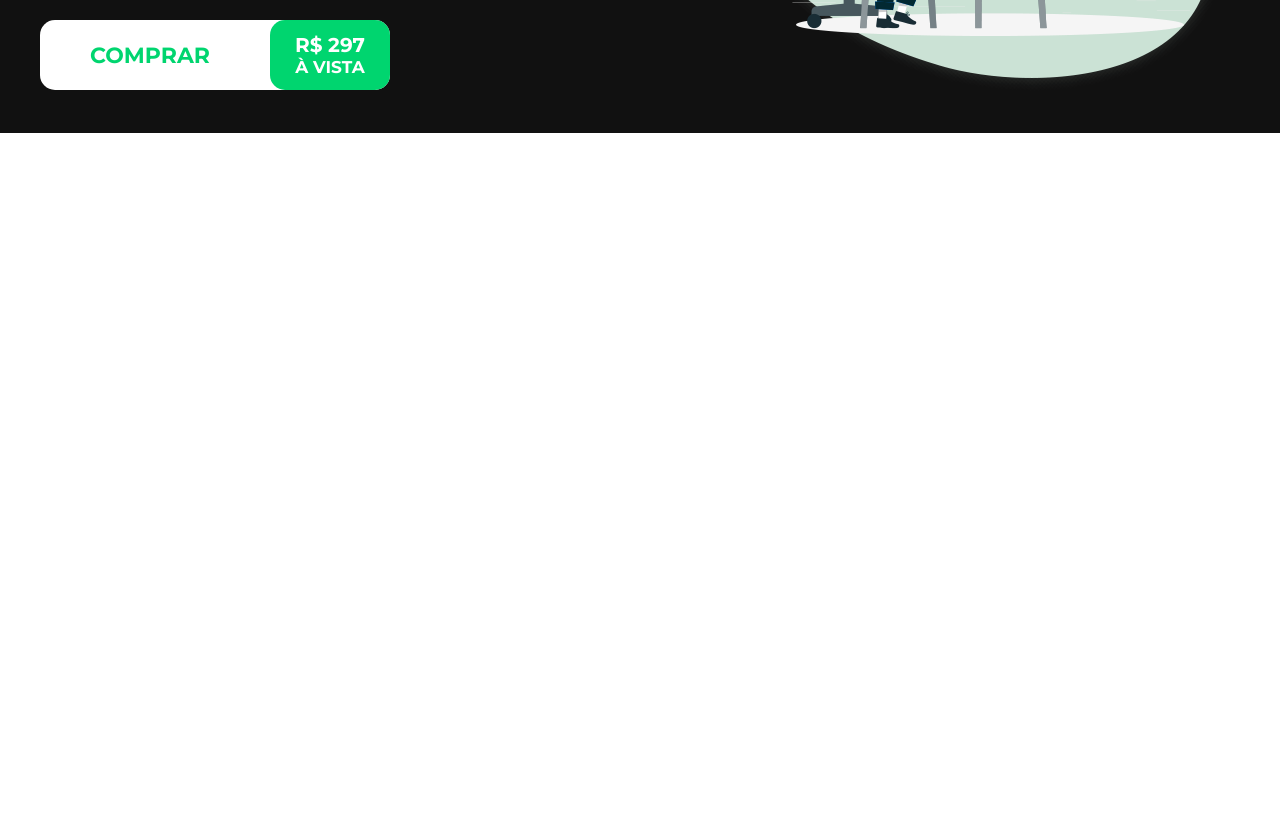
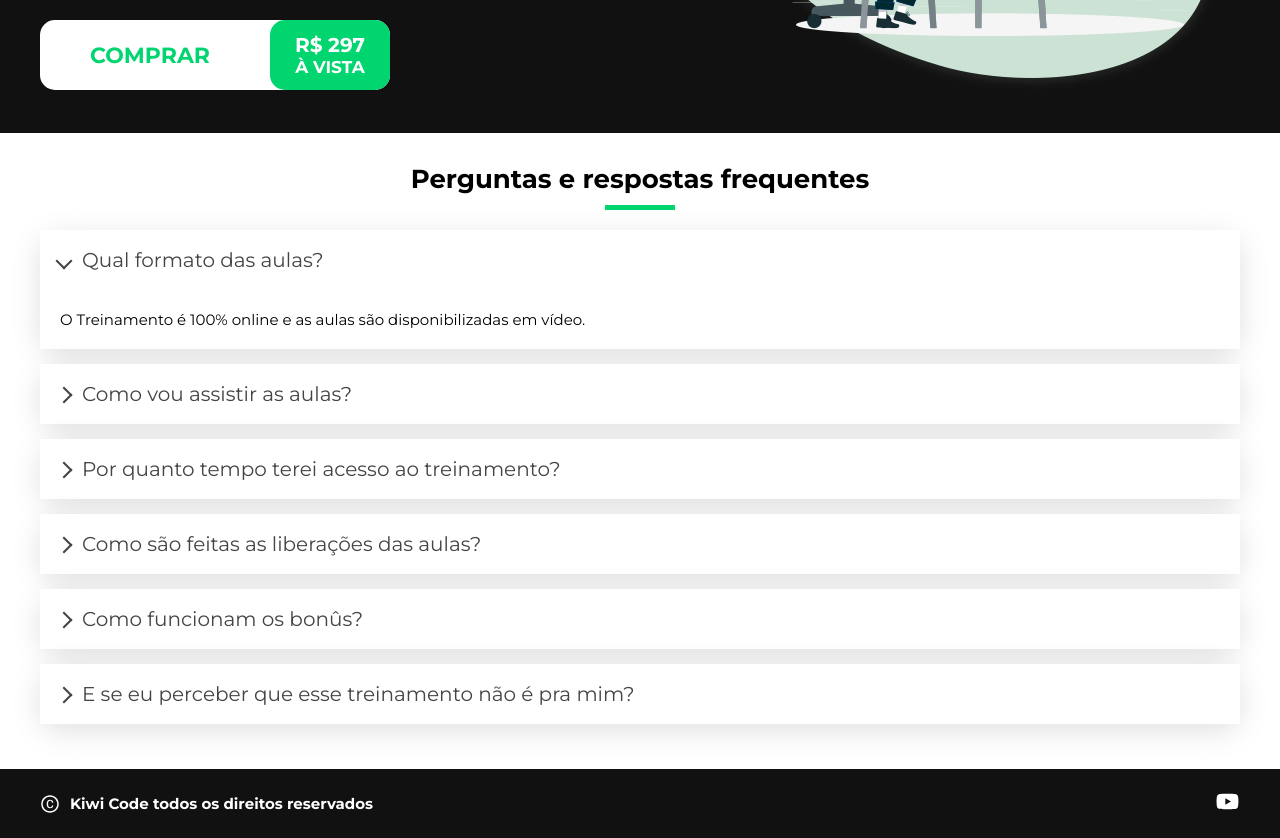
Before and after one commit to lucaslsneves/kiwicode_node_course, a Next.js app: page / in a window 1280 px wide. Shown: the part 3700-4538 px from the top of the page. Before the commit the page ends 3833 px from the top, so only its background shows below. Built offline with nearby package versions, Linux system fonts and the light colour scheme.

Commit message:
feat: add question section

```diff
--- a/src/components/ConceptsSection/styles.js
+++ b/src/components/ConceptsSection/styles.js
@@ -2,6 +2,12 @@ import styled from 'styled-components'
 
 export const Color = styled.div`
   background-color: #fff;
+
+  div {
+    h1 {
+      text-align:center;
+    }
+  }
 `
 export const Container = styled.div`
   margin-top: 30px;
--- /dev/null
+++ b/src/components/FooterSection/index.js
@@ -0,0 +1,19 @@
+import React from 'react'
+import { AiOutlineCopyrightCircle, AiFillYoutube } from 'react-icons/ai'
+import { ContainerMaxWidth } from '../MaxWidthContainer'
+import { Container } from './styles'
+function FooterSection () {
+  return (
+    <ContainerMaxWidth>
+      <Container>
+          <div>
+          <AiOutlineCopyrightCircle size={20}/>
+          <h1>Kiwi Code todos os direitos reservados</h1>
+          </div>
+          <a href="https://youtube.com" rel="noreferrer" target="_blank"><AiFillYoutube size={25} color={'#fff'}/></a>
+      </Container>
+    </ContainerMaxWidth>
+  )
+}
+
+export default FooterSection
--- /dev/null
+++ b/src/components/FooterSection/styles.js
@@ -0,0 +1,37 @@
+import styled from 'styled-components'
+
+export const Container = styled.div`
+  padding: 20px 0;
+  display:flex;
+  justify-content:space-between;
+  align-items:center;
+  @media(max-width: 1100px){
+    justify-content:center;
+    a {
+      svg {
+        width: 20px;
+        height:20px;
+      }
+    }
+  }
+  div {
+    align-items:center;
+    display: flex;
+    color: #fff;
+   h1 {
+     margin-left: 10px;
+     font-size: 15px;
+     margin-right:10px;
+     text-align:center;
+     @media(max-width: 1100px){
+        font-size: 12px;
+     }
+   }
+  }
+  > svg {
+    cursor:pointer;
+    :hover {
+      opacity: 0.9;
+    }
+  }
+`
--- a/src/components/PriceSection/styles.js
+++ b/src/components/PriceSection/styles.js
@@ -100,6 +100,11 @@ export const Pricing = styled.div`
     font-weight: 400;
     font-size: 27px;
   }
-
+ @media(max-width:1200px){
+   font-size:22px;
+   span {
+     font-size: 24px;
+   }
+ }
 
 `
--- /dev/null
+++ b/src/components/QuestionSection/index.js
@@ -0,0 +1,106 @@
+import React from 'react'
+
+import {
+  Accordion,
+  AccordionItem,
+  AccordionItemHeading,
+  AccordionItemButton,
+  AccordionItemPanel
+} from 'react-accessible-accordion'
+import SectionTitleBottom from '../SectionTitleBottom'
+// Demo styles, see 'Styles' section below for some notes on use.
+import { Color } from './styles'
+import { ContainerMaxWidth } from '../MaxWidthContainer'
+export default function QuestionSection () {
+  return (
+    <Color>
+      <ContainerMaxWidth>
+        <SectionTitleBottom>Perguntas e respostas frequentes</SectionTitleBottom>
+        <Accordion
+          preExpanded={['1']}
+        >
+          <AccordionItem uuid={'1'}>
+            <AccordionItemHeading>
+              <AccordionItemButton >
+                Qual formato das aulas?
+                    </AccordionItemButton>
+            </AccordionItemHeading>
+            <AccordionItemPanel>
+              <p>
+                O Treinamento é 100% online e as aulas são disponibilizadas em vídeo.
+                    </p>
+            </AccordionItemPanel>
+          </AccordionItem>
+          <AccordionItem>
+            <AccordionItemHeading>
+              <AccordionItemButton>
+                Como vou assistir as aulas?
+                    </AccordionItemButton>
+            </AccordionItemHeading>
+            <AccordionItemPanel>
+              <p>
+                Você receberá o acesso a plataforma por email assim que seu pagamento for aprovado.
+                    </p>
+            </AccordionItemPanel>
+
+          </AccordionItem>
+          <AccordionItem>
+            <AccordionItemHeading>
+              <AccordionItemButton>
+                Por quanto tempo terei acesso ao treinamento?
+                    </AccordionItemButton>
+            </AccordionItemHeading>
+            <AccordionItemPanel>
+              <p>
+                Seu acesso será vitálicio, para que você possar assistir as aulas no seu tempo.
+                    </p>
+            </AccordionItemPanel>
+
+          </AccordionItem>
+          <AccordionItem>
+            <AccordionItemHeading>
+              <AccordionItemButton>
+                Como são feitas as liberações das aulas?
+                    </AccordionItemButton>
+            </AccordionItemHeading>
+            <AccordionItemPanel>
+              <p>
+                As aulas serão liberadas semanalmente.
+                    </p>
+            </AccordionItemPanel>
+
+          </AccordionItem>
+          <AccordionItem>
+            <AccordionItemHeading>
+              <AccordionItemButton>
+                Como funcionam os bonûs?
+                    </AccordionItemButton>
+            </AccordionItemHeading>
+            <AccordionItemPanel>
+              <p>
+                Todos os bônus incluídos para a turma serão entregues ao longo do treinamento, ou mesmo ao final dele, de acordo com o cronograma de liberação dos módulos.
+                    </p>
+            </AccordionItemPanel>
+
+          </AccordionItem>
+          <AccordionItem>
+            <AccordionItemHeading>
+              <AccordionItemButton>
+                E se eu perceber que esse treinamento não é pra mim?
+                    </AccordionItemButton>
+            </AccordionItemHeading>
+            <AccordionItemPanel>
+              <p>
+              Você tem 7 dias para experimentar o treinamento e decidir se é para você ou não.
+              Caso decida não continuar basta pedir reembolso pela própia plataforma e não precisa nem explicar o motivo.
+                    </p>
+            </AccordionItemPanel>
+
+          </AccordionItem>
+
+        </Accordion>
+
+      </ContainerMaxWidth>
+    </Color>
+  )
+}
--- /dev/null
+++ b/src/components/QuestionSection/styles.js
@@ -0,0 +1,90 @@
+import styled from 'styled-components'
+
+export const Color = styled.section`
+padding-top: 30px;
+background-color:#fff;
+padding-bottom: 30px;
+@media(max-width: 800px){
+    padding-right:20px;
+    padding-left:20px;
+
+    h1 {
+        text-align:center;
+    }
+}
+    .accordion {
+        margin-top:20px;
+    border-radius: 2px;
+
+}
+
+.accordion__item {
+  border-radius: 20px;
+  box-shadow: rgba(100, 100, 111, 0.2) 0px 7px 29px 0px;
+  margin-bottom:15px;
+
+  p {
+      font-size:15px;
+  }
+}
+
+.accordion__button {
+    background-color: #fff;
+    color: #444;
+    cursor: pointer;
+    padding: 18px;
+    width: 100%;
+    font-size: 20px;
+
+    @media(max-width: 800px){
+        font-size: 16px;
+    }
+    text-align: left;
+    border: none;
+}
+
+.accordion__button:hover {
+    background-color: #ddd;
+}
+
+.accordion__button:before {
+    display: inline-block;
+    content: '';
+    height: 10px;
+    width: 10px;
+    margin-right: 12px;
+    border-bottom: 2px solid currentColor;
+    border-right: 2px solid currentColor;
+    transform: rotate(-45deg);
+}
+
+.accordion__button[aria-expanded='true']::before,
+.accordion__button[aria-selected='true']::before {
+    transform: rotate(45deg);
+}
+
+[hidden] {
+    display: none;
+}
+
+.accordion__panel {
+    background-color:  #fff;
+    padding: 20px;
+    animation: fadein 0.35s ease-in;
+}
+
+/* -------------------------------------------------- */
+/* ---------------- Animation part ------------------ */
+/* -------------------------------------------------- */
+
+@keyframes fadein {
+    0% {
+        opacity: 0;
+    }
+
+    100% {
+        opacity: 1;
+    }
+}
+
+`
--- a/src/pages/index.js
+++ b/src/pages/index.js
@@ -4,25 +4,31 @@ import GlobalStyle from '../styles/global'
 import PriceSection from '../components/PriceSection'
 import IntroSection from '../components/IntroSection1'
 import AboutSection from '../components/AboutSection'
+import QuestionSection from '../components/QuestionSection'
 import JobsSection from '../components/JobsSection'
 import { MainColorContainer } from '../components/MainColorContainer'
 import TechsSection from '../components/TechsSection'
 import ConceptsSection from '../components/ConceptsSection'
 import BonusSection from '../components/BonusSection'
+import FooterSection from '../components/FooterSection'
 
 function IndexPage () {
   return (
+
       <MainColorContainer>
         <Header />
         <IntroSection />
         <AboutSection />
-      <TechsSection/>
-      <JobsSection/>
-      <ConceptsSection/>
-      <BonusSection/>
-      <PriceSection/>
+        <TechsSection />
+        <JobsSection />
+        <ConceptsSection />
+        <BonusSection />
+        <PriceSection />
+        <QuestionSection />
+        <FooterSection/>
         <GlobalStyle />
       </MainColorContainer>
+
   )
 }
 
```
Lines whose indentation alone changed are shown as unchanged.
